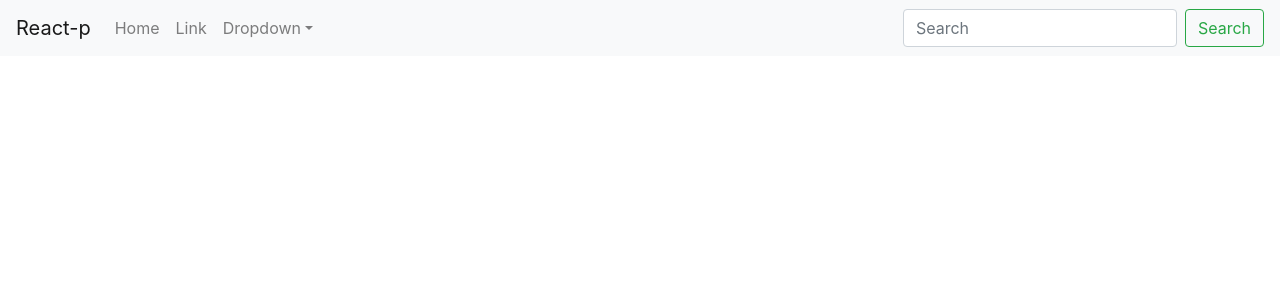
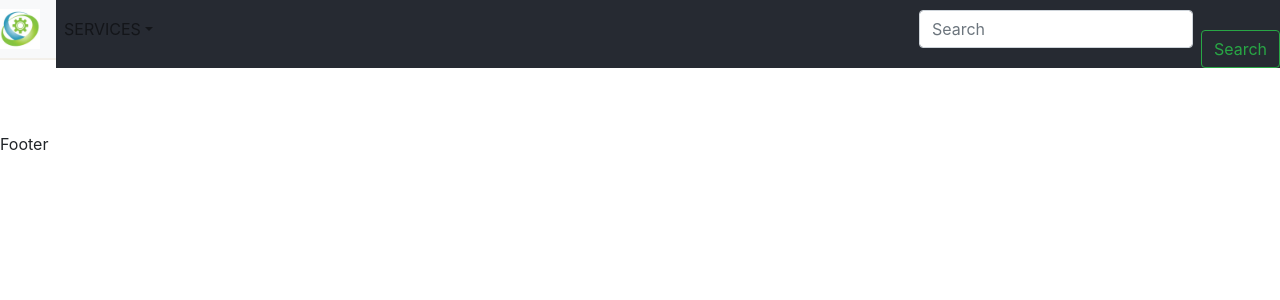
Before and after one commit to Daniel9501/project-osf, a React (Create React App) app in the folder osf-react/: page / in a window 1280 px wide. Shown: the top 300 px of the page. Built offline with nearby package versions, Linux system fonts and the light colour scheme.

Commit message:
ongoing with navigation bar / react-bootstrap

```diff
--- a/osf-react/src/App.js
+++ b/osf-react/src/App.js
@@ -1,11 +1,16 @@
+import React from 'react';
 import './App.css';
 import NavbarMenu from './components/NavbarMenu/NavbarMenu.js';
-
+import Footer from './components/Footer/Footer.js';
 
 function App() {
   return (
     <div>
-    <NavbarMenu />
+      <NavbarMenu />
+      <br />
+      <br />
+      <br />
+      <Footer />
     </div>
   );
 }
--- /dev/null
+++ b/osf-react/src/components/Footer/Footer.js
@@ -0,0 +1,13 @@
+import React from 'react';
+
+function Footer() {
+    return(
+    <section>
+        Footer
+    </section>
+
+
+    );
+}
+
+export default Footer;
--- /dev/null
+++ b/osf-react/src/components/NavbarMenu/NavbarMenu.css
@@ -0,0 +1,29 @@
+.logoImg{
+    height: 40px;
+}
+
+.logo{
+    padding: 0;
+
+}
+#basic-navbar-nav{
+    background-color: rgb(38,42,50);
+    border-radius: 0;
+}
+
+.navbar-light .navbar-toggler{
+    border:none;
+}
+
+.navbar{
+    padding: 0;
+    height: 60px;
+    border-bottom: 2px solid rgb(243,240,234);
+}
+.navbar-toggler{
+    padding: 0;
+}
+
+.hamburger-react{
+    color:rgb(38,42,50);
+}
--- a/osf-react/src/components/NavbarMenu/NavbarMenu.js
+++ b/osf-react/src/components/NavbarMenu/NavbarMenu.js
@@ -1,34 +1,55 @@
+import React from 'react';
+import { Navbar,Nav,NavDropdown,Form,FormControl,Button } from 'react-bootstrap';
+import 'bootstrap/dist/css/bootstrap.min.css';
+import './NavbarMenu.scss';
+import './NavbarMenu.css';
+import Hamburger from '../../../node_modules/hamburger-react';
+import logo from '../Img/logo.webp';
 
-import NavDropdown from '../../../node_modules/react-bootstrap/NavDropdown';
-import Nav from '../../../node_modules/react-bootstrap/Nav';
-import Form from '../../../node_modules/react-bootstrap/Form';
-import FormControl from '../../../node_modules/react-bootstrap/FormControl';
-import Button from '../../../node_modules/react-bootstrap/Button';
-import Navbar from '../../../node_modules/react-bootstrap/Navbar';
-import './NavbarMenu.scss';
-import Hamburger from '../../../node_modules/hamburger-react';
 function NavbarMenu() {
     return(
         <Navbar bg="light" expand="lg">
-        <Navbar.Brand href="#home">React-p</Navbar.Brand>
             <Navbar.Toggle aria-controls="basic-navbar-nav" >
                 <Hamburger></Hamburger>
             </Navbar.Toggle>
+            <Navbar.Brand href="#home" className="logo">
+                <img className="logoImg" src={logo} alt="Logo" />
+            </Navbar.Brand>
             <Navbar.Collapse id="basic-navbar-nav">
                 <Nav className="mr-auto">
-            <Nav.Link href="#home">Home</Nav.Link>
-            <Nav.Link href="#link">Link</Nav.Link>
-            <NavDropdown title="Dropdown" id="basic-nav-dropdown">
-                <NavDropdown.Item href="#action/3.1">Action</NavDropdown.Item>
-                <NavDropdown.Item href="#action/3.2">Another action</NavDropdown.Item>
-                <NavDropdown.Item href="#action/3.3">Something</NavDropdown.Item>
+                    <NavDropdown title="SERVICES" id="basic-nav-dropdown">
+                        <NavDropdown title="PRODUCT CATEGORIES" id="basic-nav-dropdown">
+                            <NavDropdown.Item href="#action/3.1">Accessories</NavDropdown.Item>
+                            <NavDropdown.Item href="#action/3.2">Gadgets</NavDropdown.Item>
+                            <NavDropdown.Item href="#action/3.2">Alcohol</NavDropdown.Item>
+                            <NavDropdown.Item href="#action/3.2">Art</NavDropdown.Item>
+                            <NavDropdown.Item href="#action/3.2">Books</NavDropdown.Item>
+                            <NavDropdown.Item href="#action/3.2">Drink</NavDropdown.Item>
+                            <NavDropdown.Item href="#action/3.2">Electronics</NavDropdown.Item>
+                            <NavDropdown.Item href="#action/3.2"></NavDropdown.Item>
+                            <NavDropdown.Item href="#action/3.2">Gadgets</NavDropdown.Item>
+                            <NavDropdown.Item href="#action/3.2">Gadgets</NavDropdown.Item>
+                            <NavDropdown.Item href="#action/3.2">Gadgets</NavDropdown.Item>
+                            <NavDropdown.Item href="#action/3.2">Gadgets</NavDropdown.Item>
+                            <NavDropdown.Item href="#action/3.2">Gadgets</NavDropdown.Item>
+                            <NavDropdown.Item href="#action/3.2">Gadgets</NavDropdown.Item>
+                            <NavDropdown.Item href="#action/3.2">Gadgets</NavDropdown.Item>
+                            <NavDropdown.Item href="#action/3.2">Gadgets</NavDropdown.Item>
+                            <NavDropdown.Item href="#action/3.2">Gadgets</NavDropdown.Item>
+                            <NavDropdown.Item href="#action/3.2">Gadgets</NavDropdown.Item>
+                            <NavDropdown.Item href="#action/3.2">Gadgets</NavDropdown.Item>
+                            <NavDropdown.Item href="#action/3.2">Gadgets</NavDropdown.Item>
+                            <NavDropdown.Item href="#action/3.2">Gadgets</NavDropdown.Item>
+                            <NavDropdown.Item href="#action/3.2">Gadgets</NavDropdown.Item>
+                        </NavDropdown>
+                        {/* <NavDropdown.Item href="#action/3.3">Something</NavDropdown.Item>
                         <NavDropdown.Divider />
-                <NavDropdown.Item href="#action/3.4">Separated link</NavDropdown.Item>
+                        <NavDropdown.Item href="#action/3.4">Separated link</NavDropdown.Item> */}
                     </NavDropdown>
                 </Nav>
                 <Form inline>
                     <FormControl type="text" placeholder="Search" className="mr-sm-2" />
-                <Button variant="outline-success">Search</Button>
+                    <Button variant="outline-success" style={{marginTop: 40 }}>Search</Button>
                 </Form>
             </Navbar.Collapse>
         </Navbar>
```
Also changed, not shown: osf-react/src/components/Footer/Footer.css (added). Lines whose indentation alone changed are shown as unchanged.
